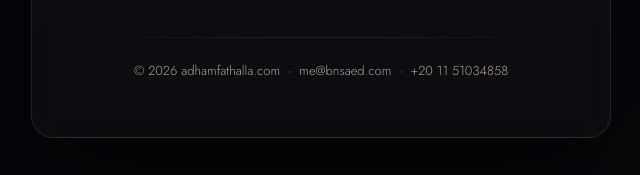
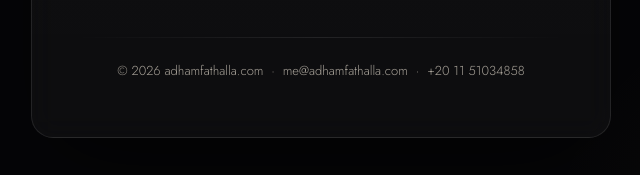
Before and after one commit to binSaed/adhamfathalla.com, a plain HTML site: page index.html in a window 1280 px wide. Shown: the part 1136-1311 px from the top of the page, 319-959 px from the left. Drawn offline with nearby package versions, Linux system fonts and the light colour scheme.

Commit message:
Update email address to use adhamfathalla.com domain in index.html and og-image.html

```diff
--- a/index.html
+++ b/index.html
@@ -64,7 +64,7 @@
         "seller": {
           "@type": "Organization",
           "name": "adhamfathalla.com",
-          "email": "me@bnsaed.com",
+          "email": "me@adhamfathalla.com",
           "telephone": "+201151034858"
         }
       }
@@ -469,8 +469,8 @@
 
       <div class="secondary-row">
         <a class="btn btn-ghost"
-           href="mailto:me@bnsaed.com?subject=Offer%20for%20adhamfathalla.com&body=Hi%2C%20I'm%20interested%20in%20purchasing%20adhamfathalla.com."
-           aria-label="Email me@bnsaed.com about the domain">
+           href="mailto:me@adhamfathalla.com?subject=Offer%20for%20adhamfathalla.com&body=Hi%2C%20I'm%20interested%20in%20purchasing%20adhamfathalla.com."
+           aria-label="Email me@adhamfathalla.com about the domain">
           <svg viewBox="0 0 24 24" fill="none" stroke="currentColor" stroke-width="2" stroke-linecap="round" stroke-linejoin="round" aria-hidden="true"><rect x="2" y="4" width="20" height="16" rx="2"/><path d="m22 7-10 6L2 7"/></svg>
           <span data-i18n="email">Email</span>
         </a>
@@ -516,7 +516,7 @@
     <hr class="divider" />
 
     <p class="footer" dir="ltr">
-      &copy; <span id="year"></span> adhamfathalla.com &nbsp;·&nbsp; <a href="mailto:me@bnsaed.com">me@bnsaed.com</a> &nbsp;·&nbsp; <a href="tel:+201151034858">+20 11 51034858</a>
+      &copy; <span id="year"></span> adhamfathalla.com &nbsp;·&nbsp; <a href="mailto:me@adhamfathalla.com">me@adhamfathalla.com</a> &nbsp;·&nbsp; <a href="tel:+201151034858">+20 11 51034858</a>
     </p>
   </main>
 
```
Also changed, not shown: og-image.html (+1 -1 lines).
